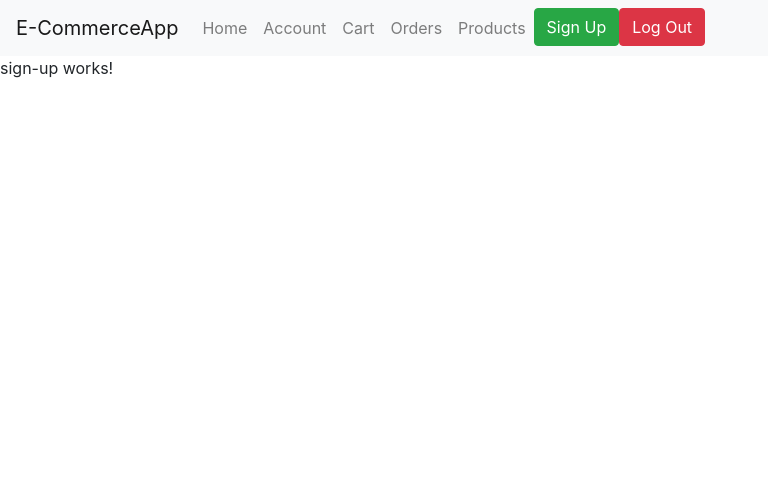
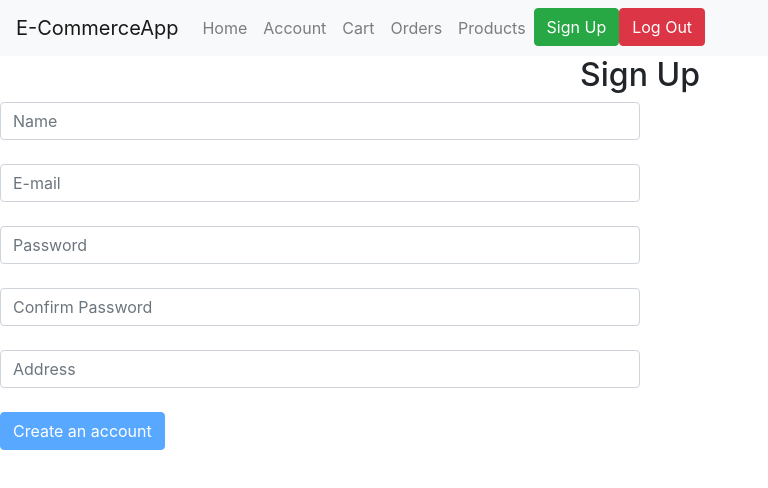
Before and after one commit to manuelsblanco/e-Commerce-App, an Angular app: page /signup in a window 1280 px wide. Shown: the top 488 px of the page, without its empty margins (0-768 px from the left). Built offline with nearby package versions, Linux system fonts and the light colour scheme.

Commit message:
123. Session 11

```diff
--- a/src/app/app.module.ts
+++ b/src/app/app.module.ts
@@ -14,6 +14,8 @@ import { OrdersComponent } from './components/orders/orders.component';
 import { ProductsComponent } from './components/products/products.component';
 import { NavbarComponent } from './components/navbar/navbar.component';
 import { NotFoundComponent } from './components/not-found/not-found.component';
+import {FormsModule} from "@angular/forms";
+
 
 @NgModule({
   declarations: [
@@ -32,7 +34,8 @@ import { NotFoundComponent } from './components/not-found/not-found.component';
   imports: [
     BrowserModule,
     AppRoutingModule,
-    NgbModule
+    NgbModule,
+    FormsModule
   ],
   providers: [],
   bootstrap: [AppComponent]
--- a/src/app/components/sign-up/sign-up.component.css
+++ b/src/app/components/sign-up/sign-up.component.css
@@ -0,0 +1,4 @@
+.form-control
+{
+  width: 50%;
+}
--- a/src/app/components/sign-up/sign-up.component.html
+++ b/src/app/components/sign-up/sign-up.component.html
@@ -1 +1,26 @@
-<p>sign-up works!</p>
+<div class="body">
+  <h2 class="text-center">
+    Sign Up
+  </h2>
+  <form #f="ngForm" (ngSubmit)="signUp(f)">
+    <input  ngModel name="name" type="text" #name="ngModel" class="form-control" placeholder="Name" required=""><br>
+    <div class="alert alert-danger" *ngIf="name.invalid && name.touched">Name is required</div>
+
+    <input ngModel name="email" #email="ngModel" type="email"  class="form-control" placeholder="E-mail" required><br>
+    <div class="alert alert-danger" *ngIf="email.errors?.invalid && email.touched">E-mail is required</div>
+
+    <input ngModel name="password"  #password="ngModel" type="password" class="form-control" placeholder="Password" required minlength="8"><br>
+    <div class="alert alert-danger" *ngIf="password.invalid && password.touched">Password is required</div>
+    <div class="alert alert-danger" *ngIf="password.errors?.minlength && password.touched">Password is less than 8 charater!</div>
+
+    <input ngModel name="confirmPassword" #confirmPassword="ngModel" type="password" class="form-control" placeholder="Confirm Password" required minlength="8"><br>
+    <div class="alert alert-danger" *ngIf="confirmPassword.errors?.required && confirmPassword.touched">Password is Required!</div>
+    <div class="alert alert-danger" *ngIf="password.errors?.minlength && password.touched">Password is less than 8 charater!</div>
+    <div class="alert alert-danger" *ngIf="password.value !== confirmPassword.value">Passwords are diferent!</div>
+
+
+    <input ngModel name="address" type="text" class="form-control" placeholder="Address" required><br>
+
+    <button   type="submit" class="btn btn-primary" [disabled]="f.invalid" >Create an account</button>
+  </form>
+</div>
--- a/src/app/components/sign-up/sign-up.component.ts
+++ b/src/app/components/sign-up/sign-up.component.ts
@@ -12,4 +12,9 @@ export class SignUpComponent implements OnInit {
   ngOnInit(): void {
   }
 
+  signUp(form)
+  {
+    console.log(form);
+  }
+
 }
```
